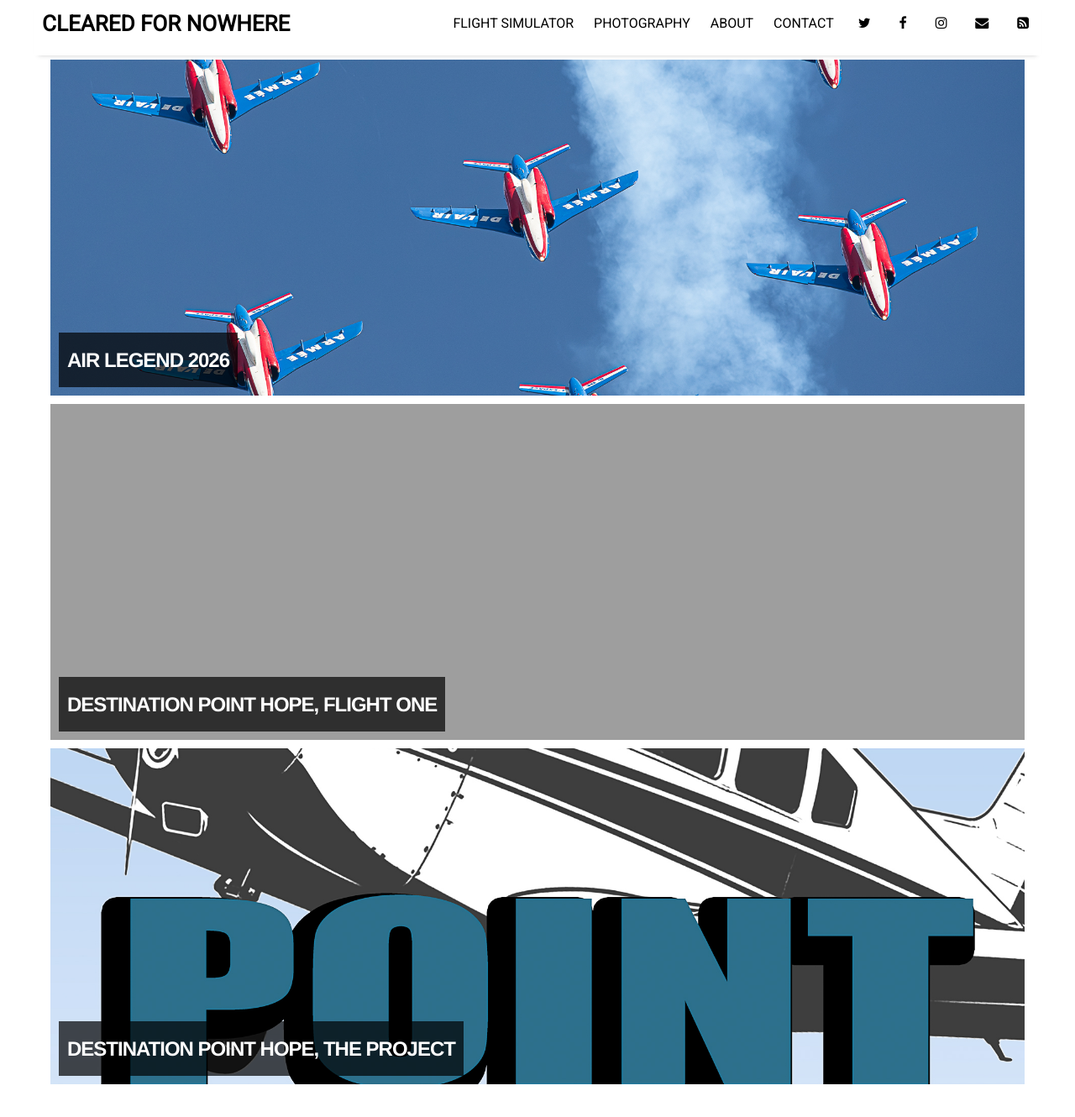
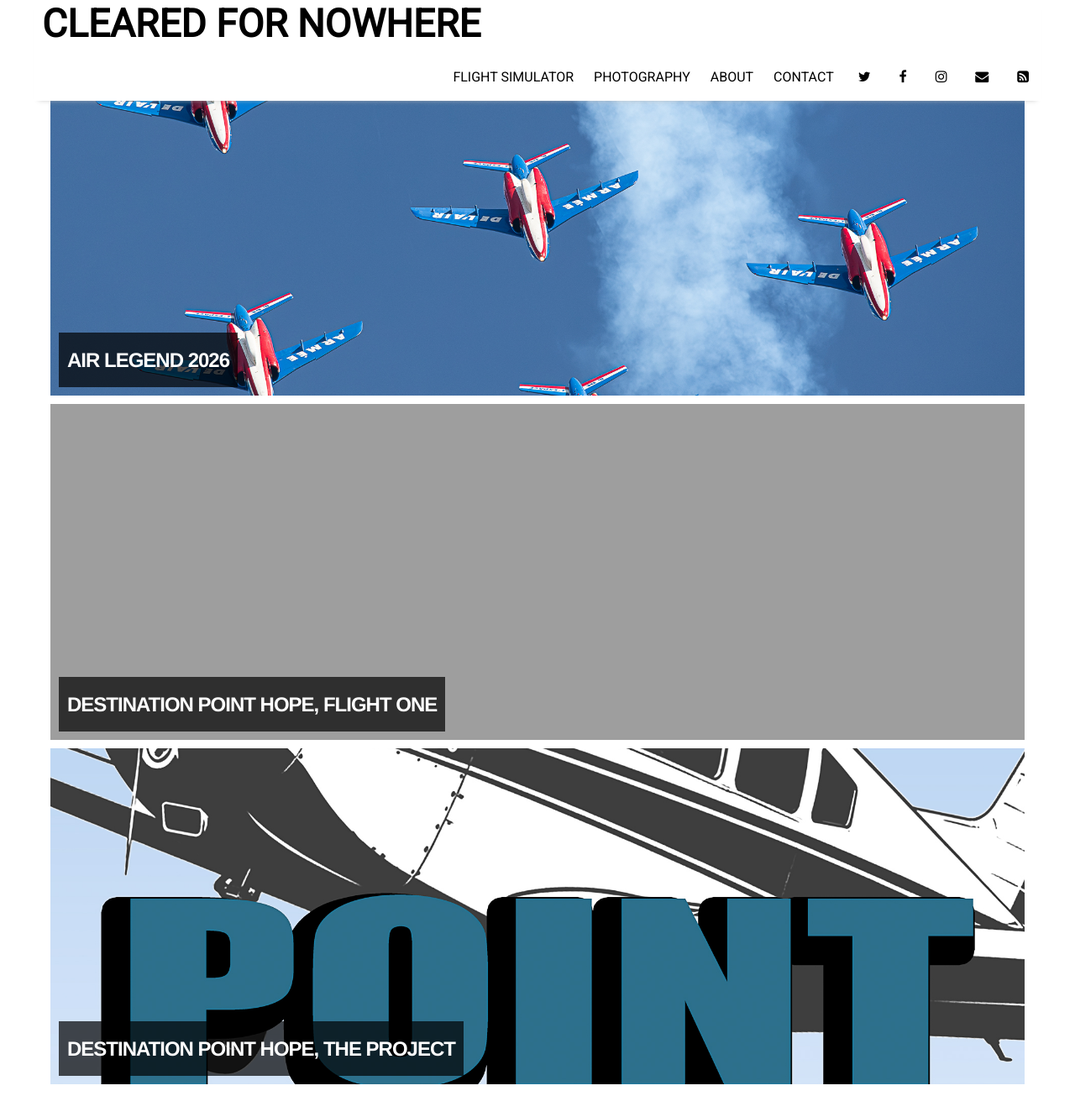
Before and after one commit to ClearedForNowhere/ClearedForNowhere.github.io, a Jekyll site: the page built from index.html, in a window 1280 px wide and 1400 px high. Shown: the top 1330 px of the window at 84% size. Built offline with Jekyll 4.4.1, drawn with Linux system fonts in a browser that asks for light colours; nearby versions of some CDN libraries; the list of posts is cut into pages by our own code.

Commit message:
Increase font size and margin for site title

```diff
--- a/_sass/_header.scss
+++ b/_sass/_header.scss
@@ -20,10 +20,10 @@
   text-decoration: none;
 }
 .site-title {
-  font-size: 26px;
+  font-size: 46px;
   font-weight: 1000;
   line-height: 56px;
-  margin-bottom: 0;
+  margin-bottom: 10;
   margin-top: 0;
   padding-left: 10px;
   float: left;
```
